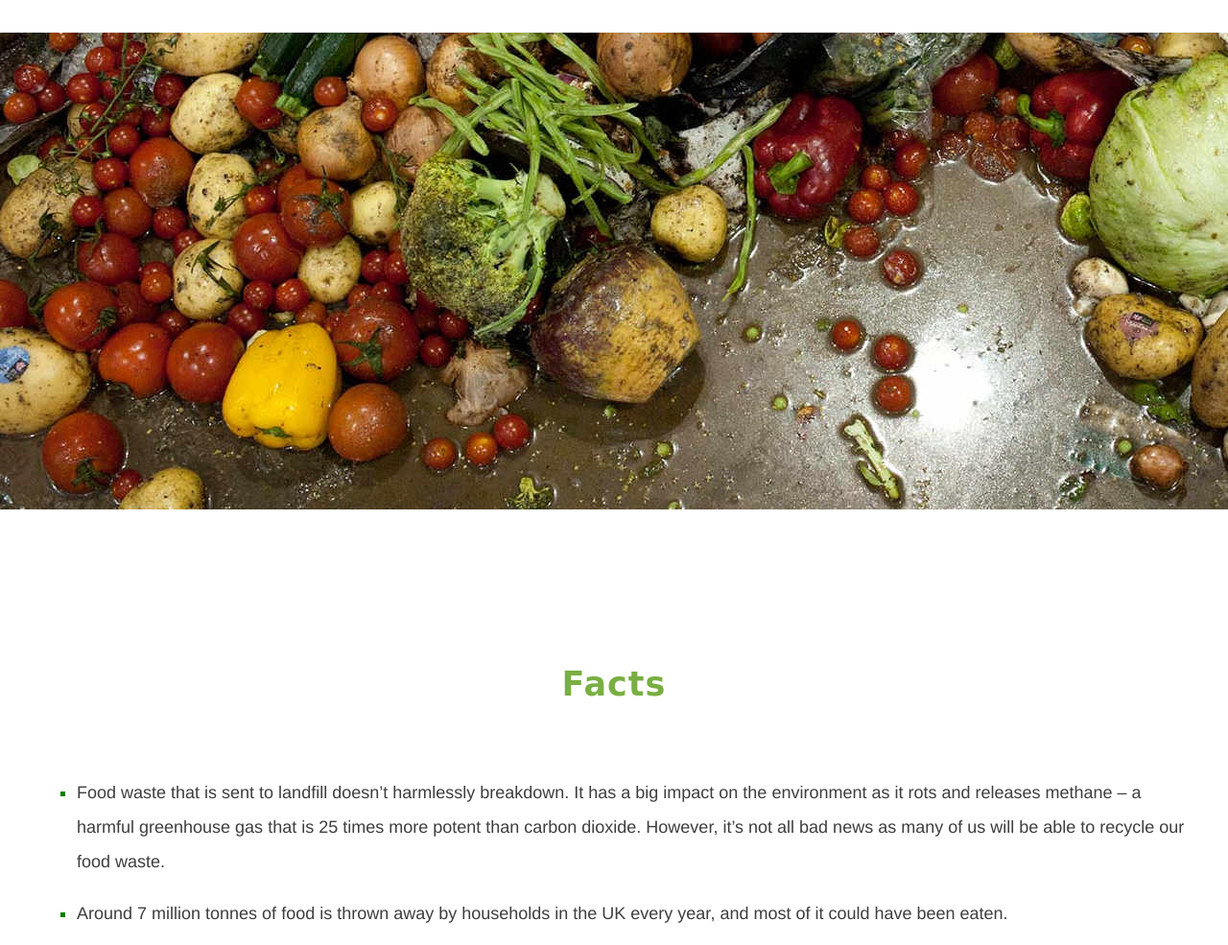
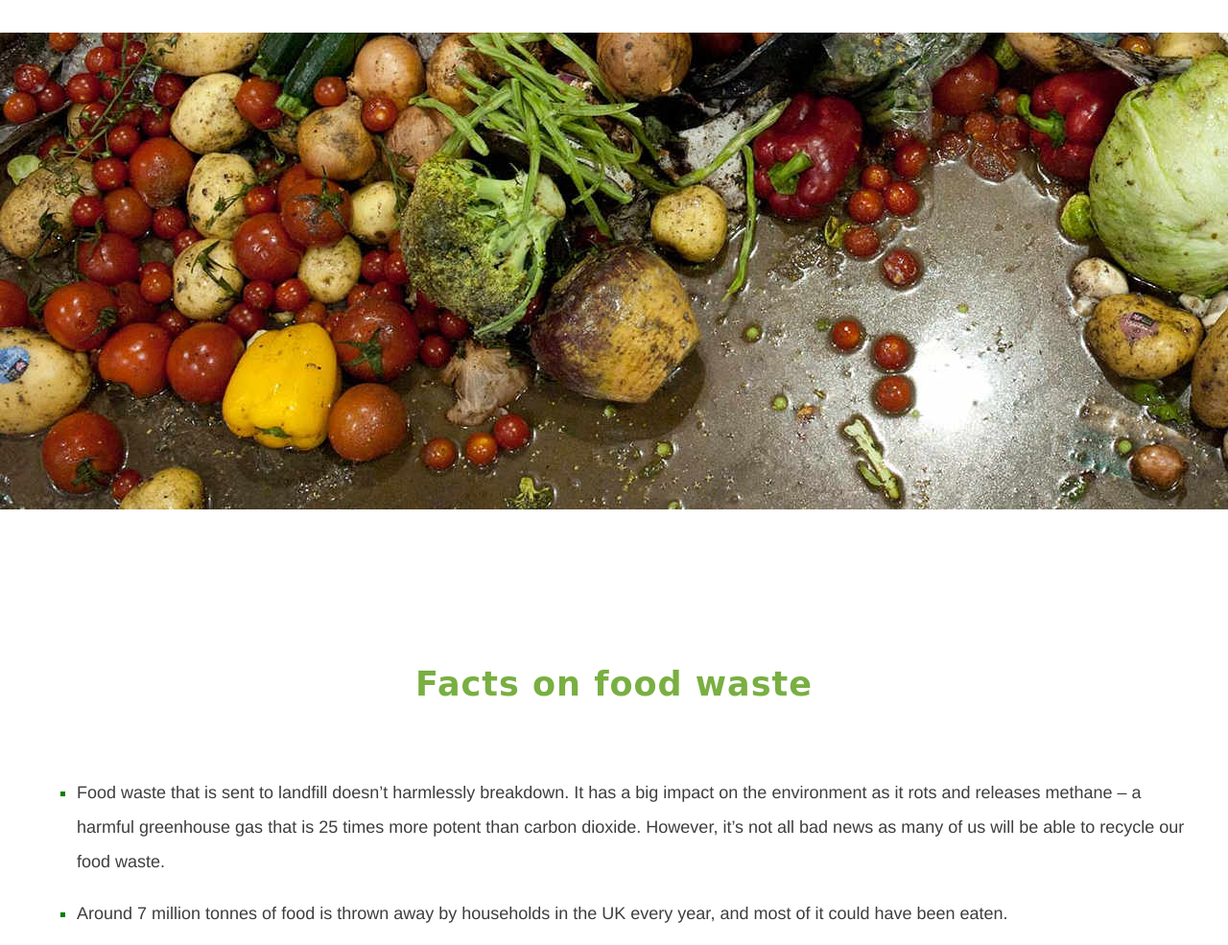
Before and after one commit to kasiakor/food-recycling, a plain HTML site: page recycling.html in a window 1280 px wide. Shown: the part 78-1063 px from the top of the page at 96% size. Drawn offline with Linux system fonts and the light colour scheme; a web font is replaced by a local one.

Commit message:
Add text to header

```diff
--- a/recycling.html
+++ b/recycling.html
@@ -42,7 +42,7 @@
 		</section>
 		<section>
 			<div class="page-container">
-			<h1 class="rec-head">Facts</h1>
+			<h1 class="rec-head">Facts on food waste</h1>
 			<ul class="facts">
 				<li><p>Food waste that is sent to landfill doesn’t harmlessly breakdown. It has a big impact on the environment as it rots and releases methane – a harmful greenhouse gas that is 25 times more potent than carbon dioxide.  However, it’s not all bad news as many of us will be able to recycle our food waste.</p></li>
 				<li><p>Around 7 million tonnes of food is thrown away by households in the UK every year, and most of it could have been eaten.</p></li>
```
